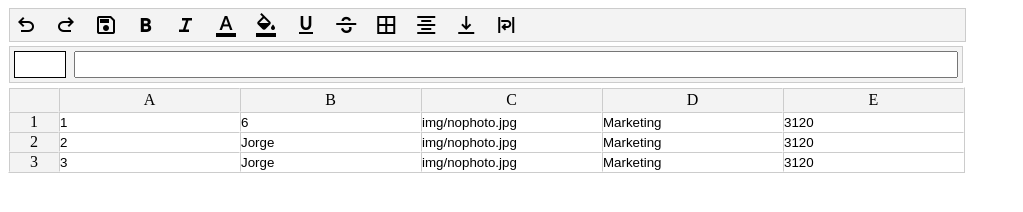
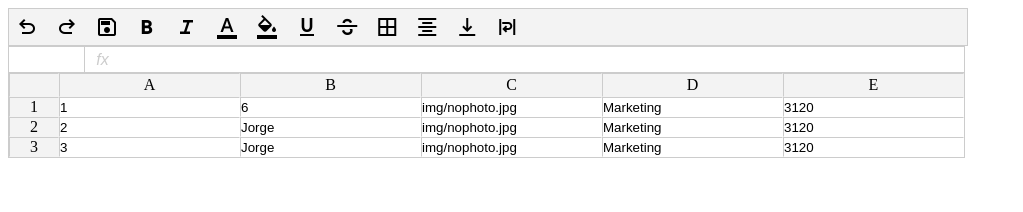
Before and after one commit to lightsheet-team/lightsheet, a website built with Vite: page index.html in a window 1280 px wide. Shown: the whole page, without its empty margins (0-1023 px from the left). Built offline with nearby package versions, Linux system fonts and the light colour scheme.

Commit message:
Reorder the css style

```diff
--- a/src/ui/render.ts
+++ b/src/ui/render.ts
@@ -75,8 +75,14 @@ export default class UI {
     this.selectedCellDisplay.classList.add("selected_cell_display");
     this.lightSheetFormulaBarDom.appendChild(this.selectedCellDisplay);
 
+    // Create the "fx" label element
+    const fxLabel = document.createElement("div");
+    fxLabel.textContent = "fx";
+    fxLabel.classList.add("fx_label");
+    this.lightSheetFormulaBarDom.appendChild(fxLabel);
+
     this.lightSheetFormulaInput = document.createElement("input");
-    this.lightSheetFormulaInput.classList.add("formula_input")
+    this.lightSheetFormulaInput.classList.add("formula_input");
     this.lightSheetFormulaBarDom.appendChild(this.lightSheetFormulaInput);
     this.setFormulaBar();
 
--- a/src/ui/ui.css
+++ b/src/ui/ui.css
@@ -3,6 +3,27 @@
   --lightsheet-silver-400: #cccccc;
   --lightsheet-gray-200: #f3f3f3;
   --lightsheet-white: #ffffff;
+}
+/*Tool bar*/
+.light_sheet_table_toolbar
+{
+    display:flex;
+    background-color:var(--lightsheet-gray-200);
+    border:1px solid var(--lightsheet-silver-400);
+    padding: 6px;
+    position: relative;
+    top:0px;
+    z-index:21;
+    gap: 16px;
+}
+
+.light_sheet_table_toolbar i.light_sheet_table_toolbar_item
+{
+    width:24px;
+    height:24px;
+    padding:4px;
+    cursor:pointer;
+    display:inline-block;
 }
 
 .lightsheet_table_container {
@@ -20,17 +41,44 @@
   position: relative;
 }
 
+/*Formula bar*/
+.light_sheet_table_formula_bar {
+  display: flex;
+  align-items: stretch;
+  border: 1px solid var(--lightsheet-silver-400);
+  border-bottom: 0px
+}
+
+.selected_cell_display {
+  width: 75px;
+  height: 25px;
+  background-color: var(--lightsheet-white);
+  border-right: 1px solid var(--lightsheet-silver-400);
+}
+
+.fx_label {
+  width: 35px;
+  text-align: center;
+  font-family: Arial, sans-serif;
+  font-style: italic;
+  color: var(--lightsheet-silver-400);
+  display: flex;
+  justify-content: center;
+  align-items: center;
+}
+
+.formula_input {
+  flex: 1;
+  border: var(--lightsheet-silver-400);
+}
+
+/*Table*/
 .lightsheet_table {
   border-collapse: separate;
   white-space: nowrap;
   empty-cells: show;
-  border: 0px;
   background-color: var(--lightsheet-white);
-
-  border-top: 1px solid var(--lightsheet-transparent);
-  border-left: 1px solid var(--lightsheet-transparent);
-  border-right: 1px solid var(--lightsheet-silver-400);
-  border-bottom: 1px solid var(--lightsheet-silver-400);
+  border: 1px solid var(--lightsheet-silver-400);
 }
 
 .lightsheet_table_td {
@@ -42,7 +90,7 @@
 }
 
 .lightsheet_table_header {
-  background-color: #f3f3f3;
+  background-color: var(--lightsheet-gray-200);
   padding: 2px;
   cursor: pointer;
   overflow: hidden;
@@ -53,7 +101,6 @@
   text-align: center;
 }
 
-/* All td's in the table below the header row */
 .lightsheet_table_row_td {
   padding: 4px;
   white-space: nowrap;
@@ -79,57 +126,6 @@
   width: 50px;
 }
 
-.light_sheet_table_toolbar
-{
-    display:flex;
-    background-color:var(--lightsheet-gray-200);
-    border:1px solid var(--lightsheet-silver-400);
-    padding:4px;
-    margin:0px 2px 4px 1px;
-    position:sticky;
-    top:0px;
-    z-index:21;
-    gap: 16px;
-}
-
-.light_sheet_table_toolbar i.light_sheet_table_toolbar_item
-{
-    width:24px;
-    height:24px;
-    padding:4px;
-    cursor:pointer;
-    display:inline-block;
-}
-
-
 .lightsheet_table_selected_cell {
   border: 1px solid blue;
 }
-
-/* Adjustments to the formula bar container */
-.light_sheet_table_formula_bar {
-  display: flex;
-  align-items: stretch; /* Stretch items to match container height */
-  padding: 4px;
-  background-color: var(--lightsheet-gray-200);
-  border: 1px solid var(--lightsheet-silver-400);
-  margin: 0px 2px 4px 1px;
-  position: sticky;
-  top: 0px;
-  z-index: 21;
-}
-
-/* Styling for the selected cell display */
-.selected_cell_display {
-  width: 50px; /* Set your desired width */
-  height: 25px; /* Set your desired height */
-  background-color: var(--lightsheet-white);
-  border: 1px solid black; /* Border style for selected cell display */
-  margin-right: 8px; /* Adjust as needed */
-}
-
-/* Styling for the formula input */
-.formula_input {
-  flex: 1; /* Take remaining space */
-  outline: none; /* Remove outline */
-}
```
